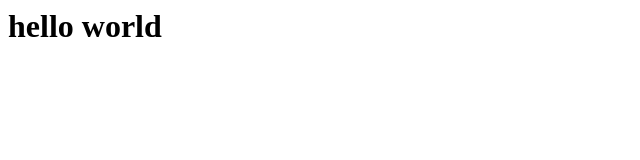
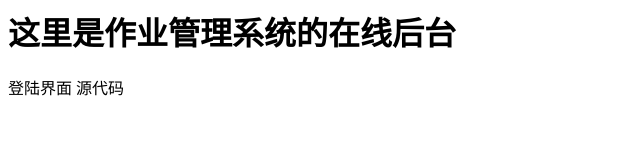
Before and after one commit to syisjr/syisjr.github.io, a plain HTML site: page index.html in a window 1280 px wide. Shown: the whole page, without its empty margins (0-640 px from the left). Drawn offline with Linux system fonts and the light colour scheme.

Commit message:
Update title and headers in index.html

```diff
--- a/index.html
+++ b/index.html
@@ -1,9 +1,12 @@
 <!DOCETYPE HTML>
 <html>
 <head>
-<title>first page</title>
+  <title>介绍</title>
 </head>
 <body>
-<h1>hello world</h1>
+  <h1>这里是作业管理系统的在线后台</h1>
+  <!编写中>
+  <href a="syisjr.github.io/login">登陆界面</href>
+  <href a="github.com/syisjr/syisjr.github.io">源代码</href>
 </body>
 </html>
```
